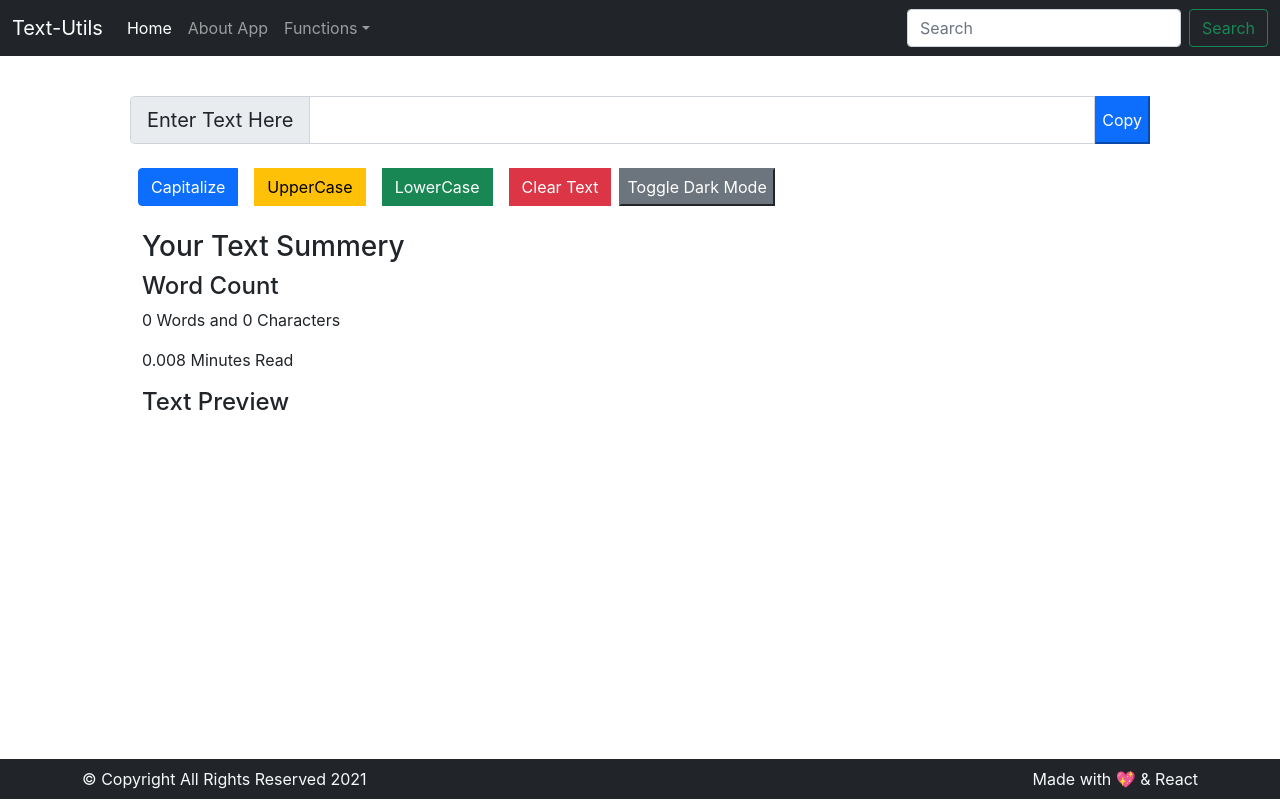
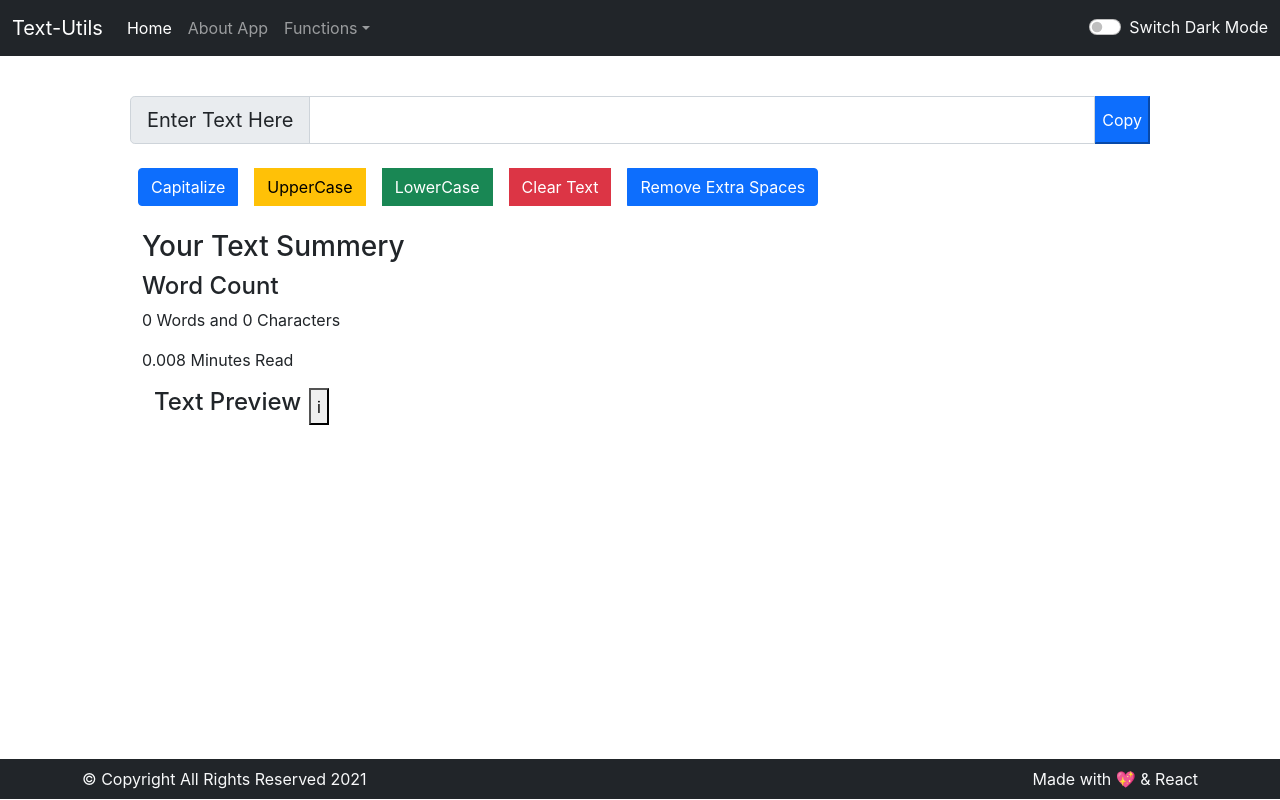
Before and after one commit to prathamesh-dukare/Text-Utils, a React (Create React App) app: page / in a window 1280 px wide. Built offline with nearby package versions, Linux system fonts and the light colour scheme.

Commit message:
Fixed Capitalise Function

```diff
--- a/src/App.css
+++ b/src/App.css
@@ -8,3 +8,13 @@
     bottom: 1px;
     width: 100%;
 }
+pre{
+    font-family: -apple-system;
+    font-size: 1.2em;
+}
+.flex{
+    display: flex;
+}
+.preview-text:hover{
+
+}
--- a/src/components/Input.js
+++ b/src/components/Input.js
@@ -8,7 +8,12 @@ export default function Input(props) {
         newText(newValue)
     }
     const capHandler = () => {
-        let capitalizedText = currentTextValue
+        let splittedTextArray = currentTextValue.split(" ")
+        let capitalizedTextArray = splittedTextArray.map((i) => {
+            let capitalizedWord = i.charAt(0).toUpperCase() + i.slice(1)
+            return capitalizedWord
+        })
+        let capitalizedText = capitalizedTextArray.join(" ")
         newText(capitalizedText)
     }
     const upperHandler = () => {
@@ -22,39 +27,36 @@ export default function Input(props) {
     const clearTextHandler = () => {
         newText("")
     }
-    // darkMOde functions
-    const [lightOrDark, setlightOrDark] = useState("Dark")
-    // const [currentStyle, setcurrentStyle] = useState({})
-    const darkModeHandler = () => {
-        if (lightOrDark === "Dark") {
-            // let styleObj = {
-            //     color: "white",
-            //     backgroundColor: "black",
-            // }
-            document.body.style.backgroundColor = "#363e45"
-            document.body.style.color = "white"
-            // setcurrentStyle(styleObj)
-            setlightOrDark("Light")
-        }
-        else if (lightOrDark === "Light") {
-            // setcurrentStyle({})
-            document.body.style.backgroundColor = "white"
-            document.body.style.color = "black"
-            setlightOrDark("Dark")
-        }
-    }
     // copyText Functions
-    const copyTextHandler = () =>{
+    const copyTextHandler = () => {
         let text = document.getElementById("input-text")
         text.select()
         navigator.clipboard.writeText(text.value)
     }
+    // extraspaces Functions
+    const extraSpacesHandler = () => {
+        let modifiedText = currentTextValue.split(/[ ]+/).join(" ")
+        newText(modifiedText)
+    }
+    //show info functions
+    let infoFlag = false
+    const showInfo = () => {
+        const infoTag = document.getElementById("info")
+        if (!infoFlag) {
+            infoTag.innerText = "( Extra spaces auto-removed for readability )"
+            infoFlag = true
+        } else if (infoFlag) {
+            infoTag.innerText = ""
+            infoFlag = false
+        }
+
+    }
     return (
-        <div className = "main-div py-3 px-5" style={{}}>
+        <div className="main-div py-3 px-5" style={{}}>
             <div className="input-group input-group-lg my-4">
                 <span className="input-group-text" id="inputGroup-sizing-lg">{props.textValue}</span>
 
-                <input type="text" value={currentTextValue} onChange={onchangeMethod} itemID="disabledTextInput" className="form-control disabled" aria-label="Sizing example input" aria-describedby="inputGroup-sizing-lg" id ="input-text"/>
+                <input type="text" value={currentTextValue} onChange={onchangeMethod} itemID="disabledTextInput" className="form-control disabled" aria-label="Sizing example input" aria-describedby="inputGroup-sizing-lg" id="input-text" />
                 <button className="nav-item btn-primary" onClick={copyTextHandler}>Copy</button>
             </div>
             <div class="btn-group" role="group" aria-label="Basic mixed styles example">
@@ -62,8 +64,7 @@ export default function Input(props) {
                 <button type="button" class="btn btn-warning mx-2" onClick={upperHandler}>UpperCase</button>
                 <button type="button" class="btn btn-success mx-2" onClick={lowerHandler}>LowerCase</button>
                 <button type="button" class="btn btn-danger mx-2" onClick={clearTextHandler}>Clear Text</button>
-                <br />
-                <button className="nav-item btn-secondary" onClick={darkModeHandler}>Toggle {lightOrDark} Mode</button>
+                <button type="button" class="btn btn-primary mx-2" onClick={extraSpacesHandler}>Remove Extra Spaces</button>
             </div>
 
             <div className="container my-4">
@@ -71,8 +72,14 @@ export default function Input(props) {
                 <h4>Word Count</h4>
                 <p>{currentTextValue.split(" ").length - 1} Words and {currentTextValue.length} Characters</p>
                 <p>{0.008 * currentTextValue.split(" ").length.toFixed("2")} Minutes Read</p>
-                <h4>Text Preview</h4>
+                <div className="container flex">
+                    <h4>Text Preview</h4>
+                    <button className="preview-text mx-2" onClick={showInfo}>i</button>
+                    <p id="info"></p>
+                </div>
                 <p>{currentTextValue}</p>
+
+
             </div>
         </div>
     )
--- a/src/components/Navbar.js
+++ b/src/components/Navbar.js
@@ -1,8 +1,21 @@
-// import React , {useState} from 'react'
+import React, { useState } from 'react'
 import PropTypes from 'prop-types'
 
 
 export default function Navbar(props) {
+    const [lightOrDark, setlightOrDark] = useState("Dark")
+    const switchModes = () => {
+        if (lightOrDark === "Dark") {
+            document.body.style.backgroundColor = "#363e45"
+            document.body.style.color = "white"
+            setlightOrDark("Light")
+        } else if (lightOrDark === "Light") {
+            document.body.style.backgroundColor = "white"
+            document.body.style.color = "black"
+            setlightOrDark("Dark")
+        }
+
+    }
     return (
         <nav className="navbar navbar-expand-lg navbar-dark bg-dark">
             <div className="container-fluid">
@@ -31,8 +44,10 @@ export default function Navbar(props) {
                         </li>
                     </ul>
                     <form className="d-flex">
-                        <input className="form-control me-2" type="search" placeholder="Search" aria-label="Search" />
-                        <button className="btn btn-outline-success">Search</button>
+                        <div class="form-check form-switch">
+                            <input class="form-check-input" onClick={switchModes} type="checkbox" role="switch" id="flexSwitchCheckDefault" />
+                            <label class="form-check-label text-light" htmlFor="flexSwitchCheckDefault">Switch {lightOrDark} Mode</label>
+                        </div>
                     </form>
                 </div>
             </div>
```
